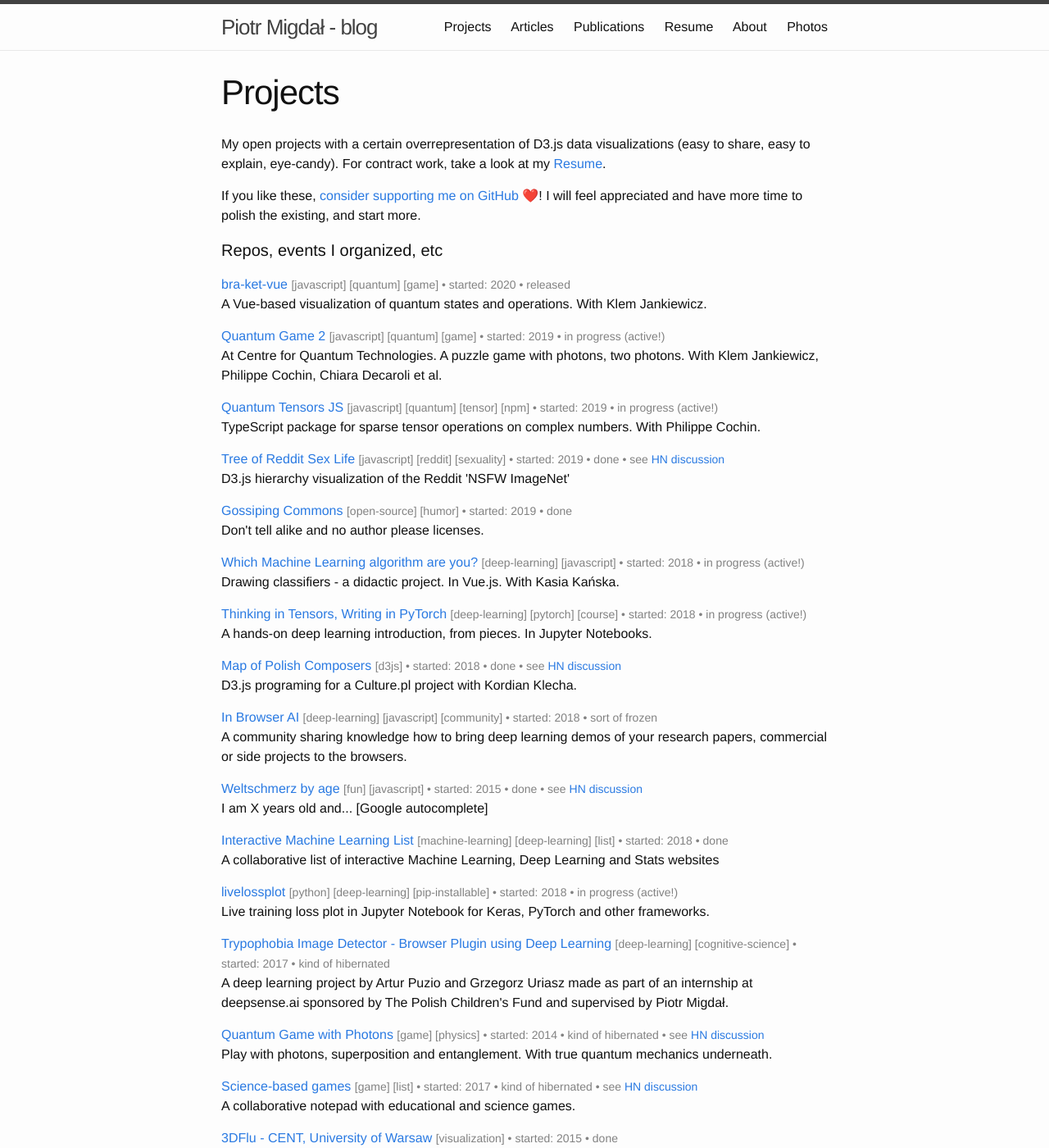
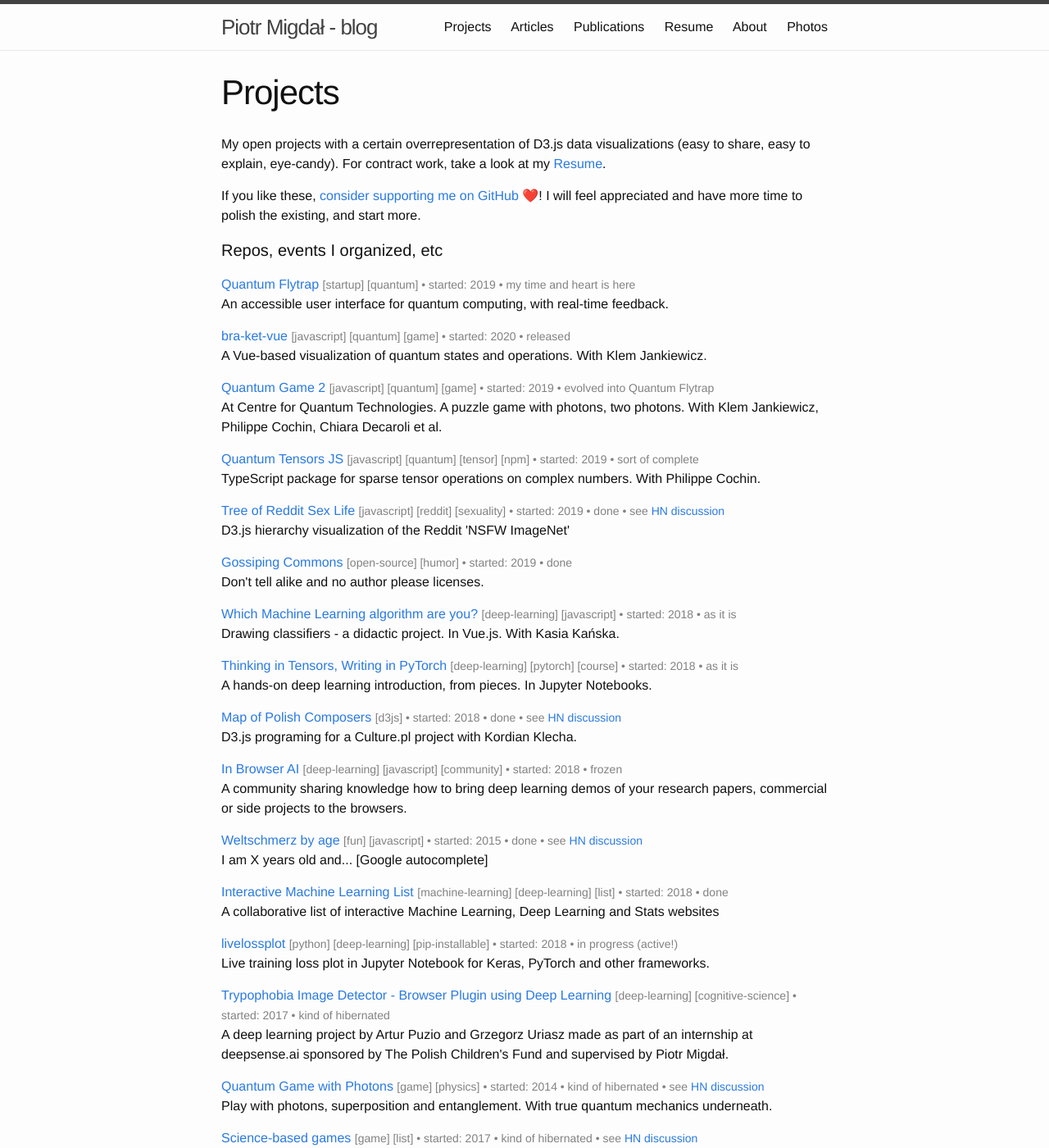
Before and after one commit to stared/jekyll-blog-pre-2022, a Jekyll site: the page built from projects.html, in a window 1280 px wide and 1400 px high. Shown: the whole window at 82% size. Built offline with Jekyll 4.4.1, drawn with Linux system fonts in a browser that asks for light colours; nearby versions of some CDN libraries.

Commit message:
quantum flytrap changes

```diff
--- a/_config.yml
+++ b/_config.yml
@@ -9,8 +9,9 @@
 title: Piotr Migdał - blog
 email: pmigdal@gmail.com
 description: > # this means to ignore newlines until "baseurl:"
-  Piotr Migdał - a data science freelancer, with PhD in quantum physics; based in Warsaw, Poland.
-  Active in gifted education, developing a Quantum Game.
+  Piotr Migdał - founder of Quantum Flytrap, previously - a deep learning consultant. PhD in quantum physics.
+  Based in Warsaw, Poland.
+  Active in gifted education, writing about stuff, and developing side projects.
 baseurl: "" # the subpath of your site, e.g. /blog
 url: "https://p.migdal.pl" # the base hostname & protocol for your site
 usernames:
--- a/_data/projects.yaml
+++ b/_data/projects.yaml
@@ -1,3 +1,11 @@
+- title:  Quantum Flytrap
+  desc:   "An accessible user interface for quantum computing, with real-time feedback."
+  href:   https://quantumflytrap.com
+  dateStart: 2019-11-27
+  dateEnd:
+  tags:   [startup, quantum]
+  status: my time and heart is here
+
 - title:  bra-ket-vue
   desc:   "A Vue-based visualization of quantum states and operations. With Klem Jankiewicz."
   href:   https://github.com/Quantum-Game/bra-ket-vue
@@ -12,7 +20,7 @@
   dateStart: 2019-08-26
   dateEnd:
   tags:   [javascript, quantum, game]
-  status: in progress (active!)
+  status: evolved into Quantum Flytrap
 
 - title:  Quantum Tensors JS
   desc:   "TypeScript package for sparse tensor operations on complex numbers. With Philippe Cochin."
@@ -20,7 +28,7 @@
   dateStart: 2019-09-01
   dateEnd:
   tags:   [javascript, quantum, tensor, npm]
-  status: in progress (active!)
+  status: sort of complete
 
 - title:  Tree of Reddit Sex Life
   desc:   "D3.js hierarchy visualization of the Reddit 'NSFW ImageNet'"
@@ -45,7 +53,7 @@
   dateStart: 2018-12-30
   dateEnd:
   tags:   [deep-learning, javascript]
-  status: in progress (active!)
+  status: as it is
 
 - title:  "Thinking in Tensors, Writing in PyTorch"
   desc:   A hands-on deep learning introduction, from pieces. In Jupyter Notebooks.
@@ -53,7 +61,7 @@
   dateStart: 2018-12-23
   dateEnd:
   tags:   [deep-learning, pytorch, course]
-  status: in progress (active!)
+  status: as it is
 
 - title:  "Map of Polish Composers"
   desc:   "D3.js programing for a Culture.pl project with Kordian Klecha."
@@ -70,7 +78,7 @@
   dateStart: 2018-08-08
   dateEnd: 2018-11-01
   tags:   [deep-learning, javascript, community]
-  status: sort of frozen
+  status: frozen
 
 - title:  Weltschmerz by age
   desc:   "I am X years old and... [Google autocomplete]"
--- a/index.html
+++ b/index.html
@@ -3,8 +3,6 @@
 ---
 
 <div class="home">
-
-  <p><i>I am an AI consultant.<br>I teach people to teach machines.</i>
 
   <h1 class="page-heading">Posts (a few external)</h1>
 
```
Also changed, not shown: about.md (+8 -2 lines).
